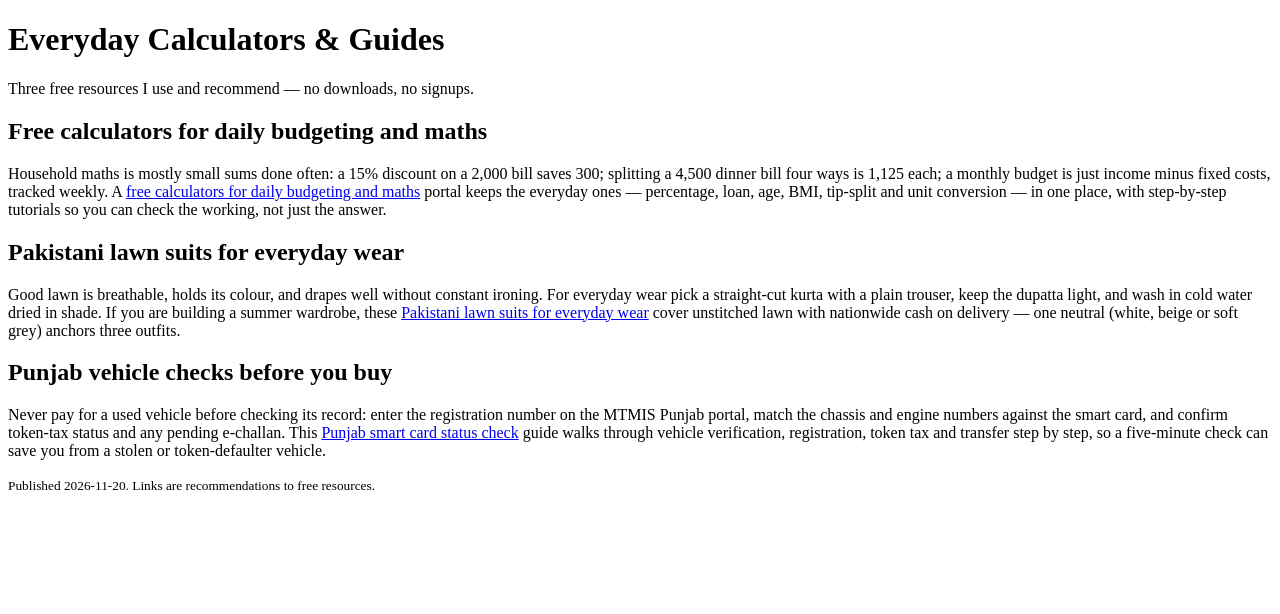
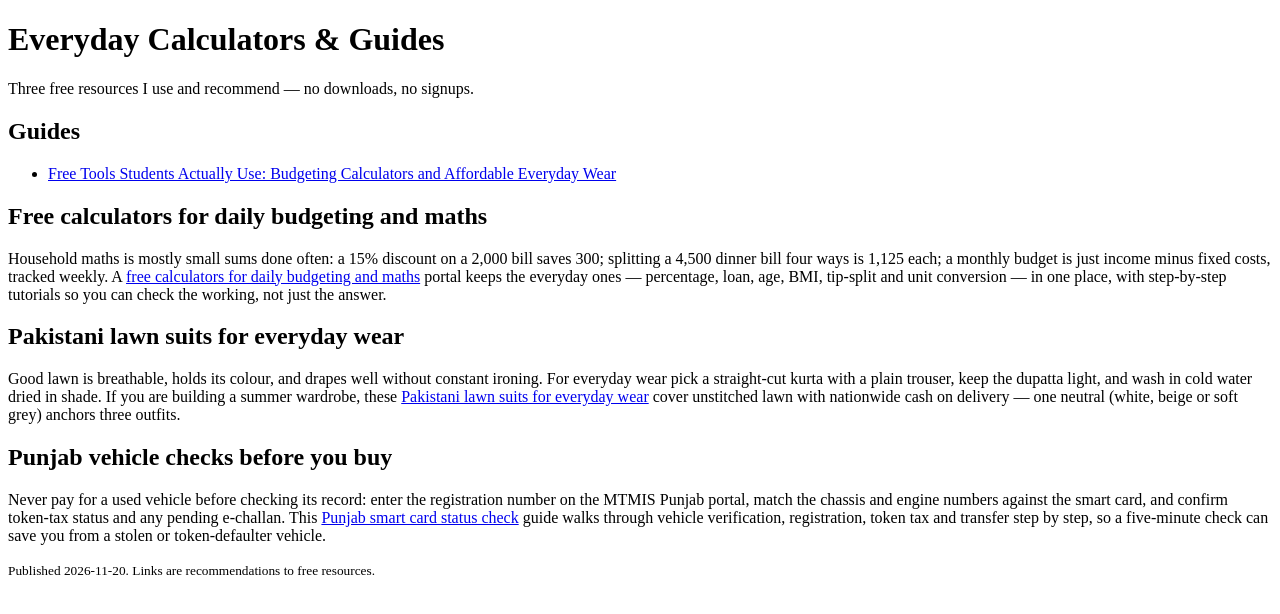
Before and after one commit to asharbloch/everyday-calculators, a plain HTML site: page index.html in a window 1280 px wide. Drawn offline with Linux system fonts and the light colour scheme.

Commit message:
Link student-tools-guide.html from index.html navigation
Added a navigation section with links to guides.

```diff
--- a/index.html
+++ b/index.html
@@ -9,6 +9,12 @@
 <body>
 <h1>Everyday Calculators &amp; Guides</h1>
 <p>Three free resources I use and recommend — no downloads, no signups.</p>
+<nav>
+<h2>Guides</h2>
+<ul>
+<li><a href="student-tools-guide.html">Free Tools Students Actually Use: Budgeting Calculators and Affordable Everyday Wear</a></li>
+</ul>
+</nav>
 <h2>Free calculators for daily budgeting and maths</h2>
 <p>Household maths is mostly small sums done often: a 15% discount on a 2,000 bill saves 300; splitting a 4,500 dinner bill four ways is 1,125 each; a monthly budget is just income minus fixed costs, tracked weekly. A <a href="https://ti-84calculator.com/">free calculators for daily budgeting and maths</a> portal keeps the everyday ones — percentage, loan, age, BMI, tip-split and unit conversion — in one place, with step-by-step tutorials so you can check the working, not just the answer.</p>
 <h2>Pakistani lawn suits for everyday wear</h2>
```
